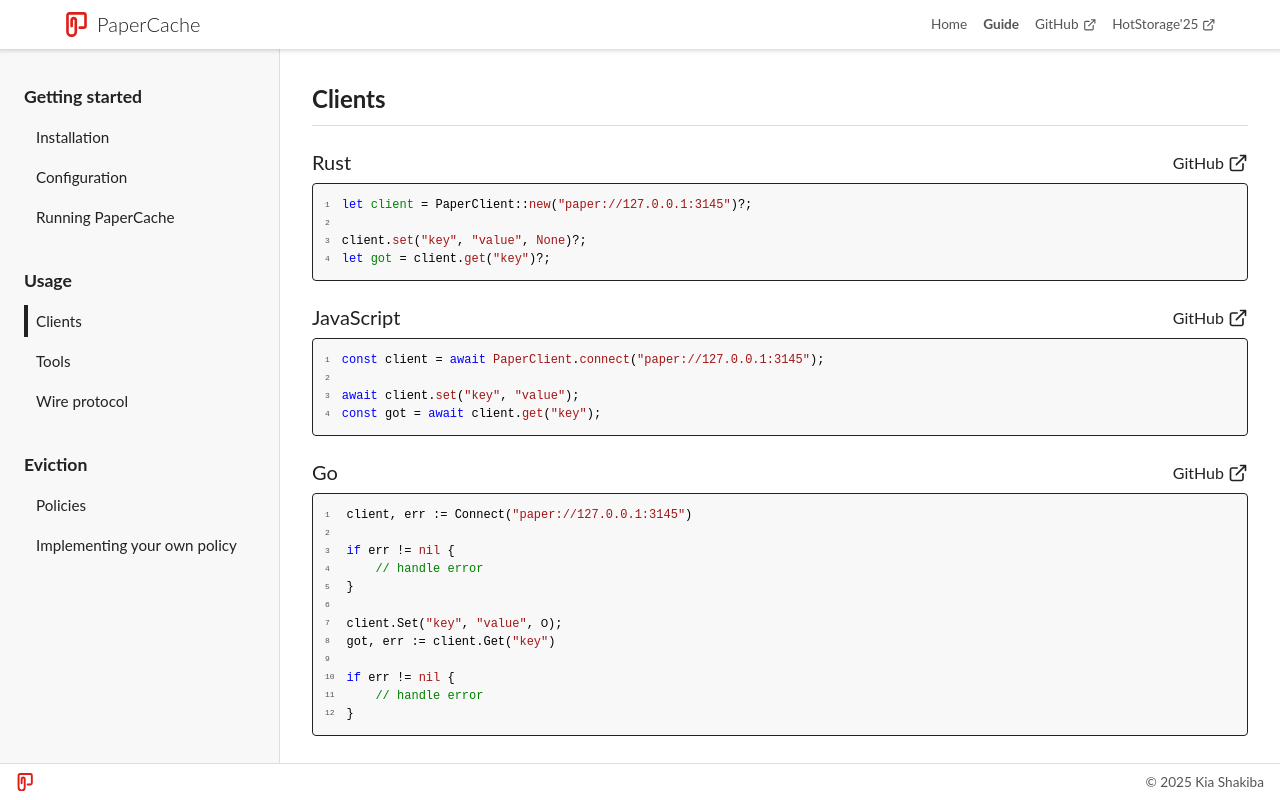
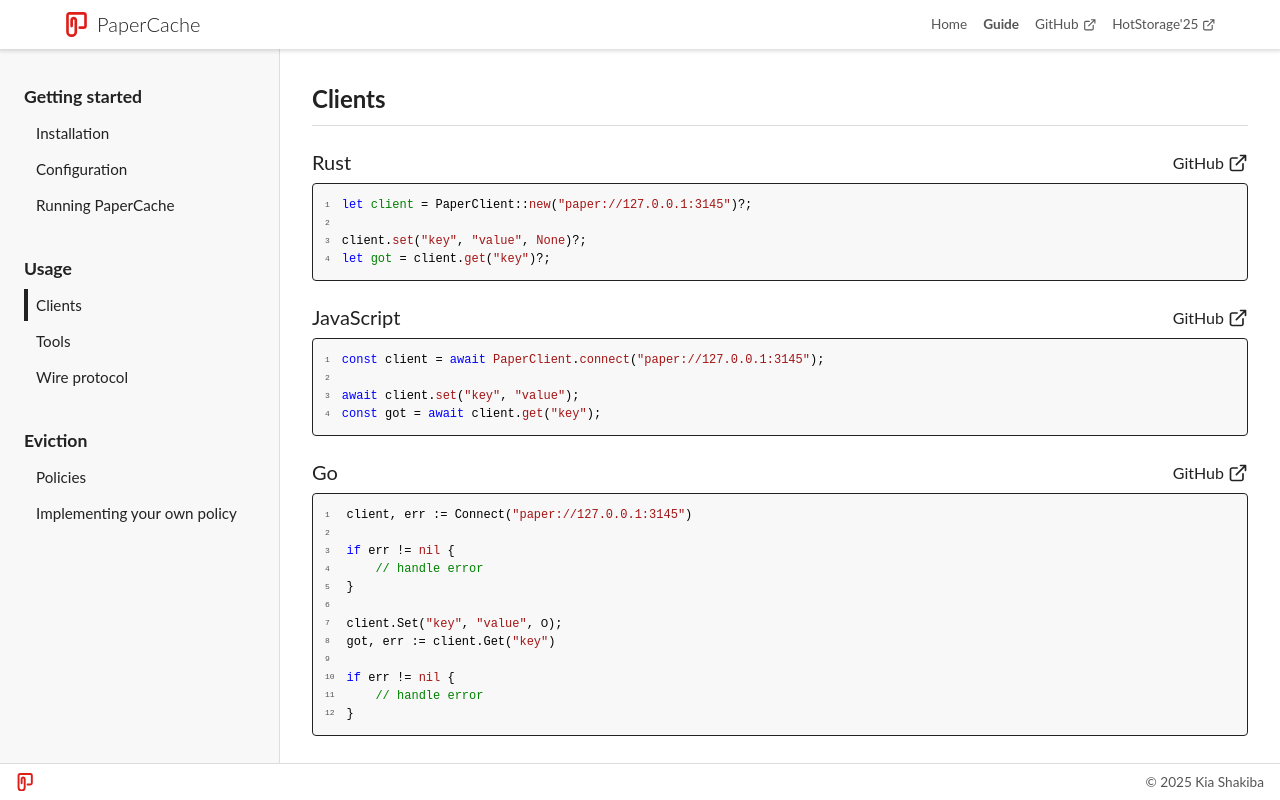
Before and after one commit to PaperCache/website, a SvelteKit app: page /guide/usage/clients in a window 1280 px wide. Built offline with nearby package versions, Linux system fonts and the light colour scheme.

Commit message:
Reduce guide nav item margin

```diff
--- a/src/routes/guide/+layout.svelte
+++ b/src/routes/guide/+layout.svelte
@@ -162,7 +162,7 @@
 				margin-top: 4px;
 
 				li {
-					margin-top: 8px;
+					margin-top: 4px;
 					padding-left: 8px;
 					border-left: 4px solid transparent;
 
```
